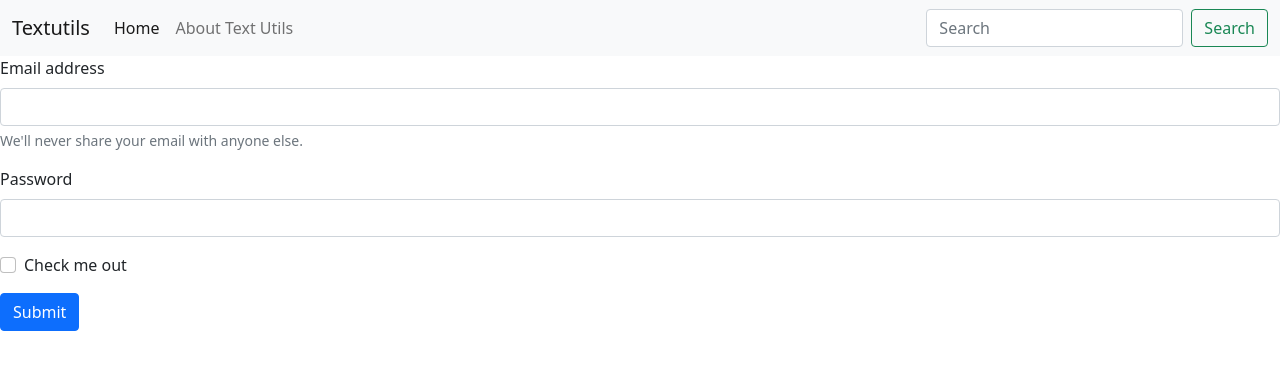
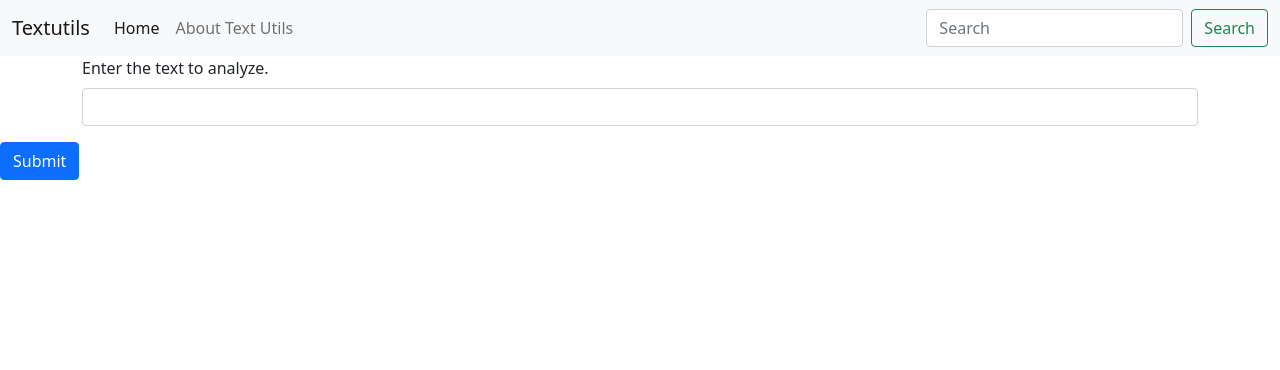
Before and after one commit to justsj11/textUtils, a React (Create React App) app: page / in a window 1280 px wide. Shown: the top 370 px of the page. Built offline with nearby package versions, Linux system fonts and the light colour scheme.

Commit message:
Adding textForm.js

```diff
--- a/src/App.js
+++ b/src/App.js
@@ -8,7 +8,7 @@ function App() {
   return (
     <>
     <Navbar title="Textutils" aboutTheProduct="About Text Utils"/>
-    <TextForm/>
+    <TextForm heading="Enter Text to analyze!"/>
     </>
   );
 }
--- a/src/components/textform.js
+++ b/src/components/textform.js
@@ -4,18 +4,9 @@ function Textform() {
     return (
         <div>
             <form>
-                <div className="mb-3">
-                    <label for="exampleInputEmail1" className="form-label">Email address</label>
-                    <input type="email" className="form-control" id="exampleInputEmail1" aria-describedby="emailHelp" />
-                    <div id="emailHelp" className="form-text">We'll never share your email with anyone else.</div>
-                </div>
-                <div className="mb-3">
-                    <label for="exampleInputPassword1" className="form-label">Password</label>
-                    <input type="password" className="form-control" id="exampleInputPassword1" />
-                </div>
-                <div className="mb-3 form-check">
-                    <input type="checkbox" className="form-check-input" id="exampleCheck1" />
-                    <label className="form-check-label" for="exampleCheck1">Check me out</label>
+                <div className="mb-3 container">
+                    <label for="headerText" className="form-label">Enter the text to analyze.</label>
+                    <input type="text" className="form-control" id="exampleTextArea" aria-describedby="emailHelp"/>
                 </div>
                 <button type="submit" className="btn btn-primary">Submit</button>
             </form>
```
